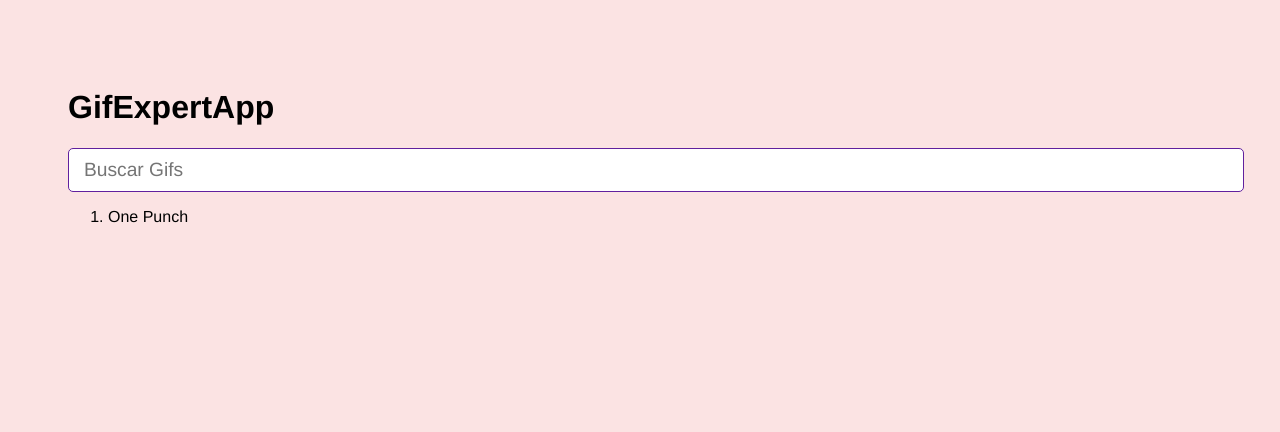
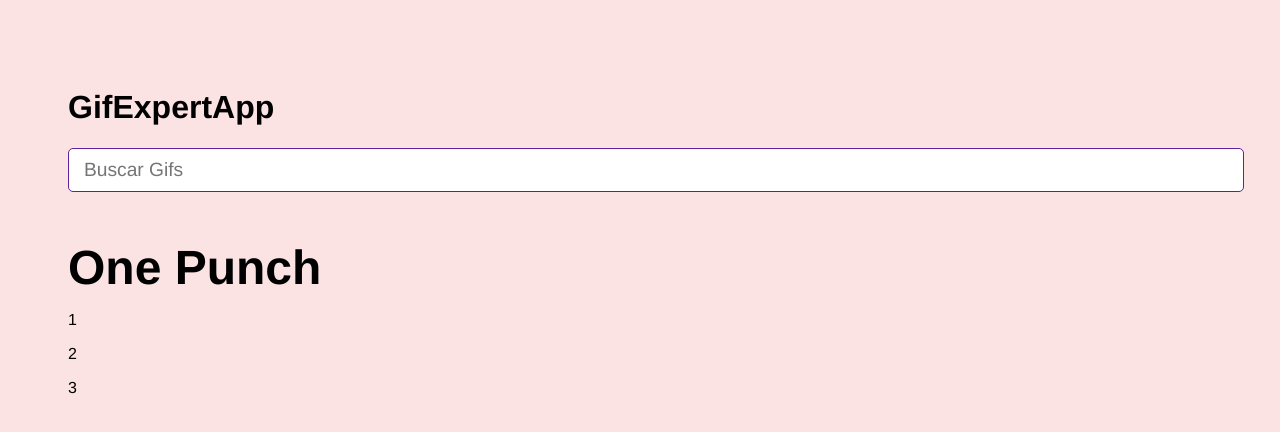
Before and after one commit to alicia-granados/MERN-EXPERIMENTS, a React (Vite) app in the folder 07-gif-expert-app/: page / in a window 1280 px wide. Shown: the top 432 px of the page. Built offline with nearby package versions, Linux system fonts and the light colour scheme.

Commit message:
✨ feat:GifGrid- Nuevo Component

```diff
--- a/07-gif-expert-app/src/GifExpertApp.jsx
+++ b/07-gif-expert-app/src/GifExpertApp.jsx
@@ -1,5 +1,6 @@
 import { useState } from "react";
 import AddCategory from "./components/AddCategory";
+import GifGrid from "./components/GifGrid";
 
 const GifExpertApp = () => {
     const [categories, setCategories] = useState(['One Punch']);
@@ -15,21 +16,18 @@ const GifExpertApp = () => {
     }
   return (
     <>
-        { /*titulo*/ }
         <h1>GifExpertApp</h1>
 
-        { /*input*/ }
         <AddCategory
-            //setCategories={setCategories}
             onNewCategory = {value => onAddCategory(value)}
         />
 
-        <ol>
-            {categories.map(category =>{
-                return <li key={category} > {category}</li>
-            })}
+        {
+            categories.map(category => (
+                <GifGrid key={category} category={category}/>
+            ))
+        }
 
-        </ol>
 
         { /*listado de gif - git item*/ }
     </>
--- /dev/null
+++ b/07-gif-expert-app/src/components/GifGrid.jsx
@@ -0,0 +1,15 @@
+const GifGrid = ({category}) => {
+    const gifs= [1,2,3]
+  return (
+    <>
+      <h3>{category}</h3>
+      {
+        gifs.map(gif => (
+            <p>{gif}</p>
+        ))
+      }
+    </>
+  )
+}
+
+export default GifGrid
```
